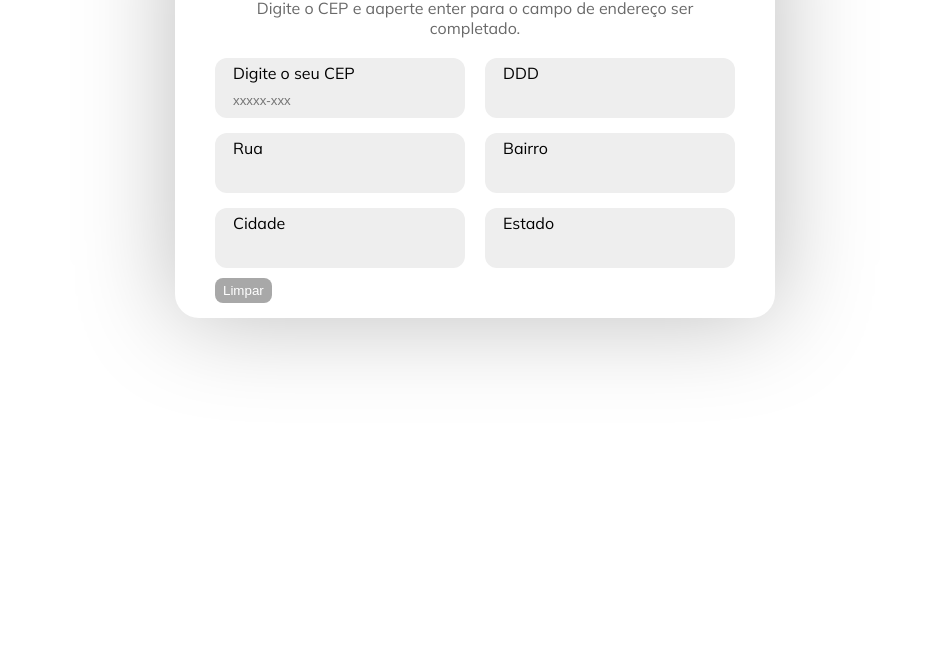
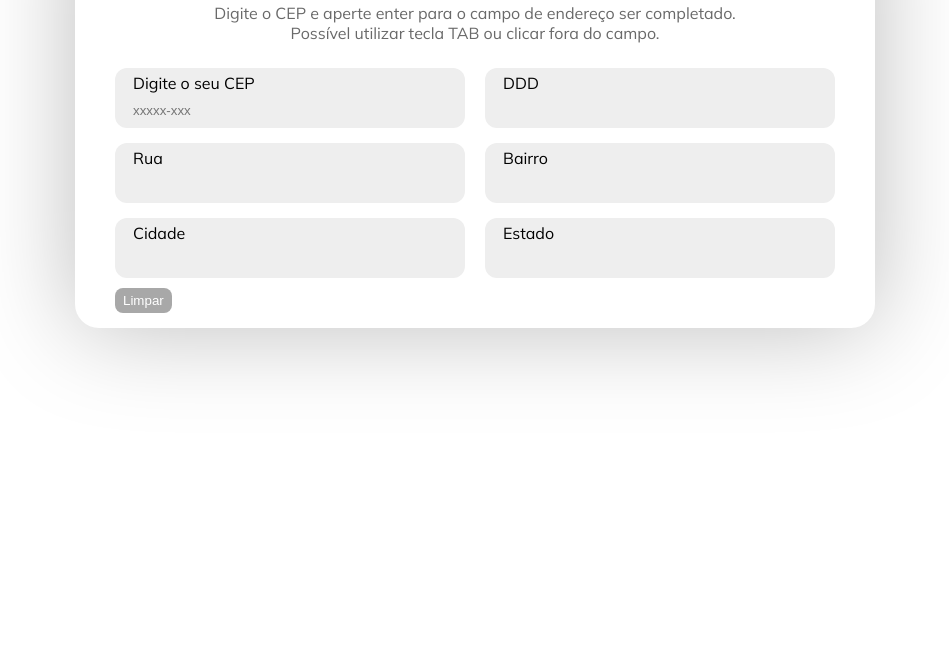
Before and after one commit to luhoro/consulta-cep, a plain HTML site: page index.html in a window 1280 px wide. Shown: the part 152-800 px from the top of the page, without its empty margins (165-1114 px from the left). Drawn offline with Linux system fonts and the light colour scheme.

Commit message:
add blur event

```diff
--- a/index.html
+++ b/index.html
@@ -12,7 +12,8 @@
     <main>
       <h1>Consulta CEP</h1>
       <p>
-        Digite o CEP e aaperte enter para o campo de endereço ser completado.
+        Digite o CEP e aperte enter para o campo de endereço ser completado. <br>
+        Possível utilizar tecla TAB ou clicar fora do campo.
       </p>
 
       <form action="POST" id="cep-validation">
--- a/src/main.js
+++ b/src/main.js
@@ -36,6 +36,7 @@ async function findAdress(cep) {
 }
 
 // Evento de disparo para a função executar
+cep.addEventListener('blur', () => findAdress(cep.value))
 cep.addEventListener('keyup', (event) =>
   event.key === 'Enter' ? findAdress(cep.value) : null
 )
--- a/src/style.css
+++ b/src/style.css
@@ -14,7 +14,7 @@ main {
   border-radius: 24px;
   box-shadow: 0px 0px 100px #bdbdbd;
   width: 90%;
-  max-width: 600px;
+  max-width: 800px;
   margin: 50px auto 0 auto;
   padding: 50px 40px;
 }
@@ -26,7 +26,7 @@ p {
 
 p {
   color: #696969;
-  margin: 10px 30px;
+  margin: 15px 0 25px 0;
 }
 
 form {
```
